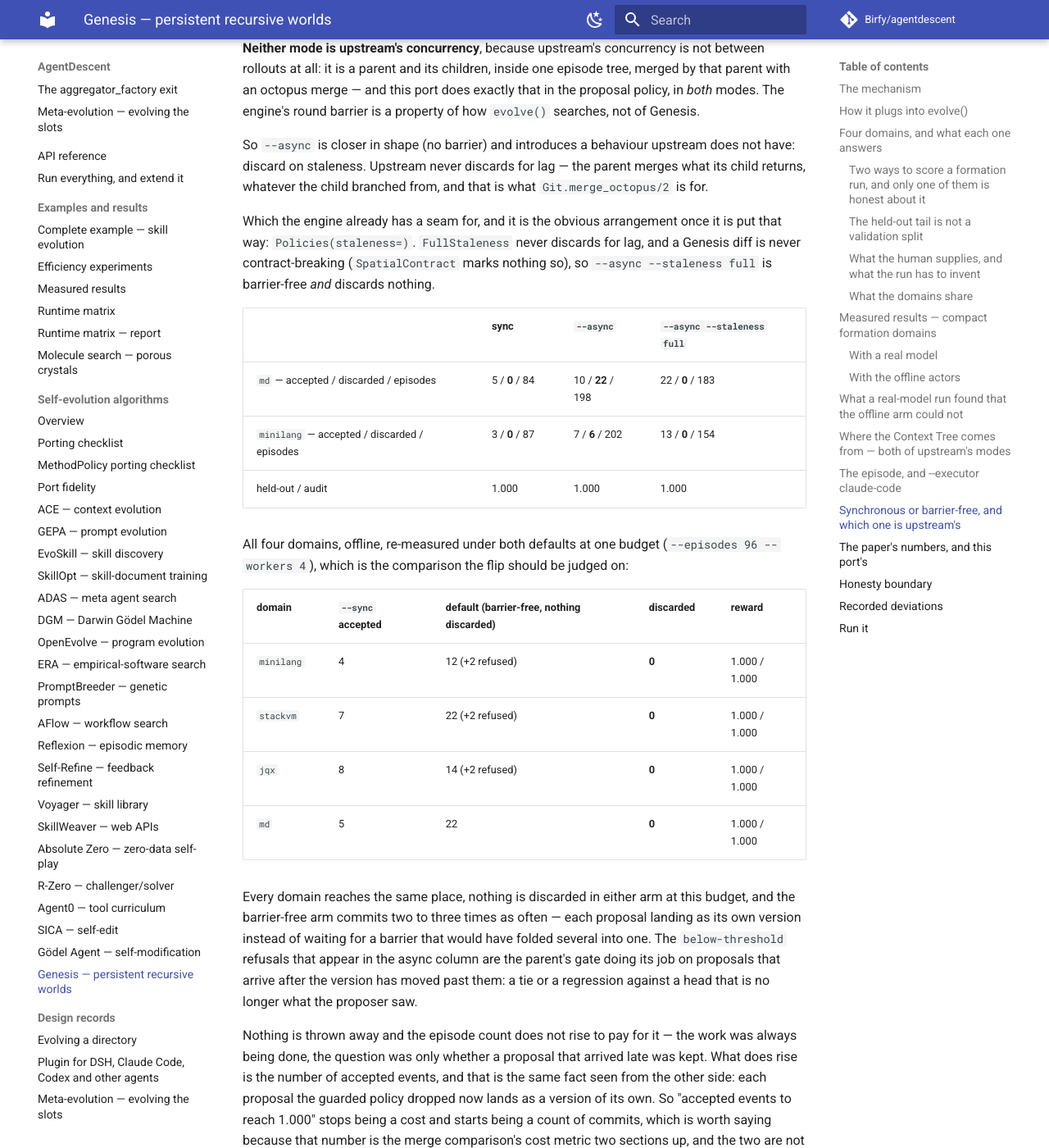
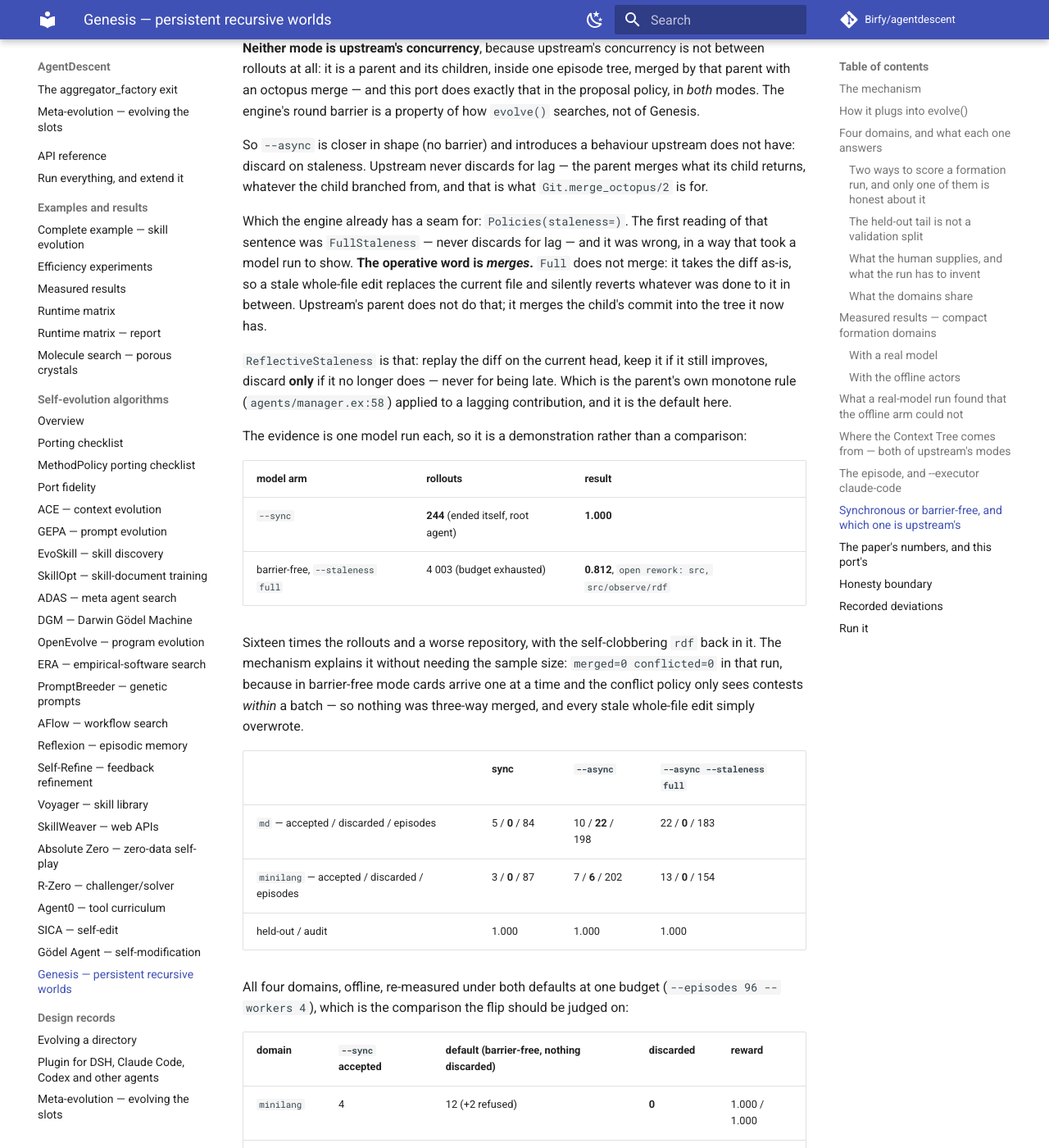
Before and after one commit to Birfy/agentdescent, an MkDocs documentation site: the page built from docs/algo-genesis.md, in a window 1280 px wide and 1400 px high, scrolled down 14236 px. Shown: the whole window at 82% size. Built offline with MkDocs 1.6.1 and Material for MkDocs 9.7.7, drawn with Linux system fonts in a browser that asks for light colours; comment, search, counter and statistics services are not loaded; some of the changed text lies outside the part shown.

Commit message:
Genesis: replay a lagging proposal, do not take it as-is -- `full` was the wrong read
"Upstream never discards for lag; the parent merges what comes back" -- and the
operative word is *merges*. FullStaleness does not merge. It takes the diff as-is, so a
stale whole-file edit replaces the current file and silently reverts whatever happened
to it in between. That is not what a parent does with a child's commit.

MEASURED, one model run each, so a demonstration rather than a comparison:

  --sync                             244 rollouts, ended itself   -> 1.000
  barrier-free, --staleness full   4,003 rollouts, budget spent   -> 0.812,
                                   open rework on src and src/observe/rdf,
                                   and the self-clobbering rdf back in the repository

Sixteen times the rollouts and a worse repository. The mechanism explains it without the
sample size: that run reports merged=0 conflicted=0, because barrier-free the cards
arrive one at a time and the conflict policy only sees contests within a batch -- so
nothing was three-way merged and every stale whole-file edit simply overwrote.

ReflectiveStaleness replays the diff on the current head and keeps it if it still
improves, discarding only when it no longer does -- never for being late. That is the
parent's own monotone rule (agents/manager.ex:58) applied to a lagging contribution, and
it is the default now.

Also worth recording as a limit rather than a result: offline, all four staleness arms
reach 1.000 on every domain. Rule-based actors follow one plan and two rollouts never
genuinely contest a file, so this failure mode cannot appear in the offline arm at all.

Co-Authored-By: Claude Opus 5 <noreply@anthropic.com>
Claude-Session: https://claude.ai/code/session_016CjFJhQ2Wxq9Vr3Fu38KrW

```diff
--- a/docs/algo-genesis.md
+++ b/docs/algo-genesis.md
@@ -613,10 +613,30 @@ not have: discard on staleness. Upstream never discards for lag — the parent m
 its child returns, whatever the child branched from, and that is what
 `Git.merge_octopus/2` is for.
 
-Which the engine already has a seam for, and it is the obvious arrangement once it is
-put that way: `Policies(staleness=)`. `FullStaleness` never discards for lag, and a
-Genesis diff is never contract-breaking (`SpatialContract` marks nothing so), so
-`--async --staleness full` is barrier-free *and* discards nothing.
+Which the engine already has a seam for: `Policies(staleness=)`. The first reading of
+that sentence was `FullStaleness` — never discards for lag — and it was wrong, in a way
+that took a model run to show. **The operative word is *merges*.** `Full` does not
+merge: it takes the diff as-is, so a stale whole-file edit replaces the current file and
+silently reverts whatever was done to it in between. Upstream's parent does not do that;
+it merges the child's commit into the tree it now has.
+
+`ReflectiveStaleness` is that: replay the diff on the current head, keep it if it still
+improves, discard **only** if it no longer does — never for being late. Which is the
+parent's own monotone rule (`agents/manager.ex:58`) applied to a lagging contribution,
+and it is the default here.
+
+The evidence is one model run each, so it is a demonstration rather than a comparison:
+
+| model arm | rollouts | result |
+|---|---|---|
+| `--sync` | **244** (ended itself, root agent) | **1.000** |
+| barrier-free, `--staleness full` | 4 003 (budget exhausted) | **0.812**, `open rework: src, src/observe/rdf` |
+
+Sixteen times the rollouts and a worse repository, with the self-clobbering `rdf` back
+in it. The mechanism explains it without needing the sample size: `merged=0
+conflicted=0` in that run, because in barrier-free mode cards arrive one at a time and
+the conflict policy only sees contests *within* a batch — so nothing was three-way
+merged, and every stale whole-file edit simply overwrote.
 
 | | sync | `--async` | `--async --staleness full` |
 |---|---|---|---|
@@ -655,7 +675,12 @@ landed on a file another proposal had touched. The claim measured is narrower an
 the one that matters for fidelity — under `--async --staleness full` nothing is
 discarded for being late, which is upstream's rule.
 
-**That arrangement is the default now.** A run is barrier-free with nothing discarded
+Offline, all four staleness arms reach 1.000 on every domain, which is worth stating
+because it is a limit of the offline arm rather than a result: rule-based actors follow
+one plan and two rollouts never genuinely contest a file, so the failure mode cannot
+appear there at all.
+
+**Barrier-free is the default now, with `reflective`.** A run is barrier-free with nothing discarded
 for lag unless `--sync` (or `--serial`, which is the one-worker arm of the comparison
 above and means the barrier too) puts the barrier back. The header prints which one is
 in force, and every number on this page that predates the change was measured under
```
Also changed, not shown: 1 other file.
